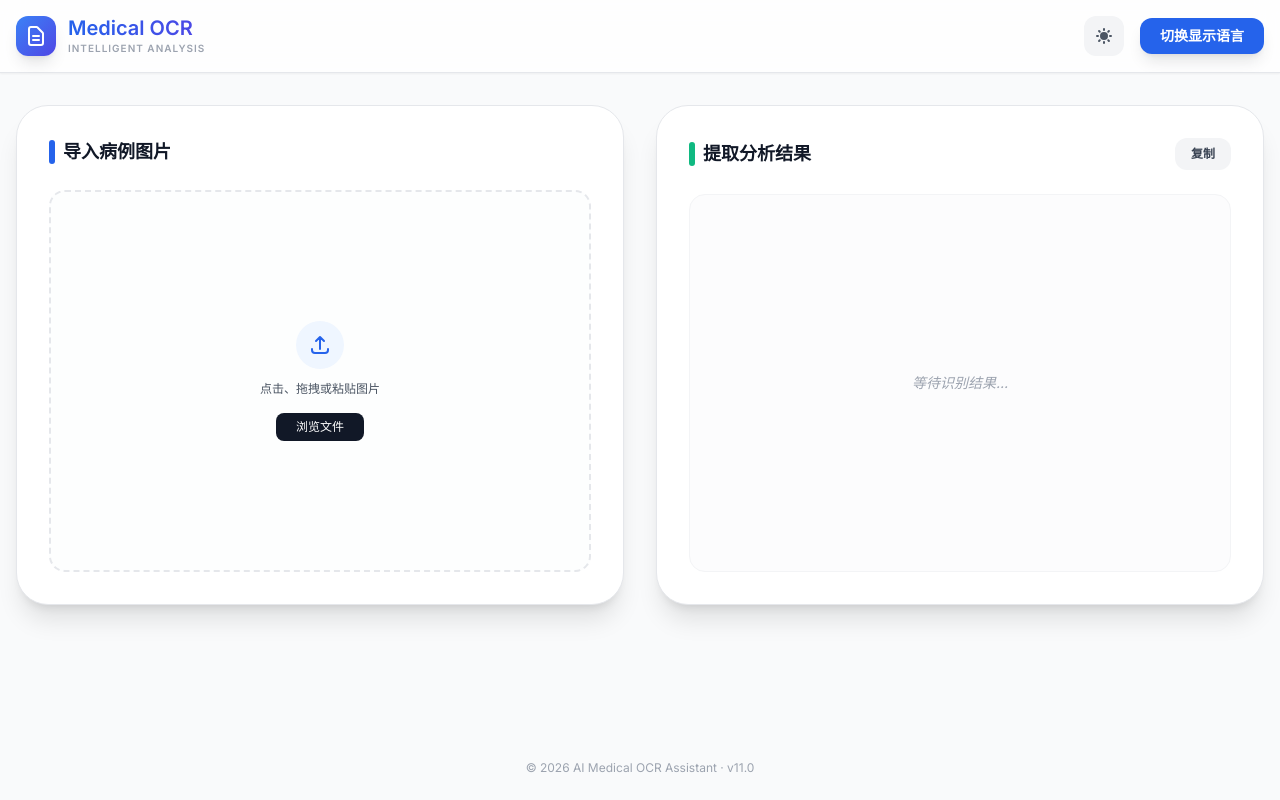
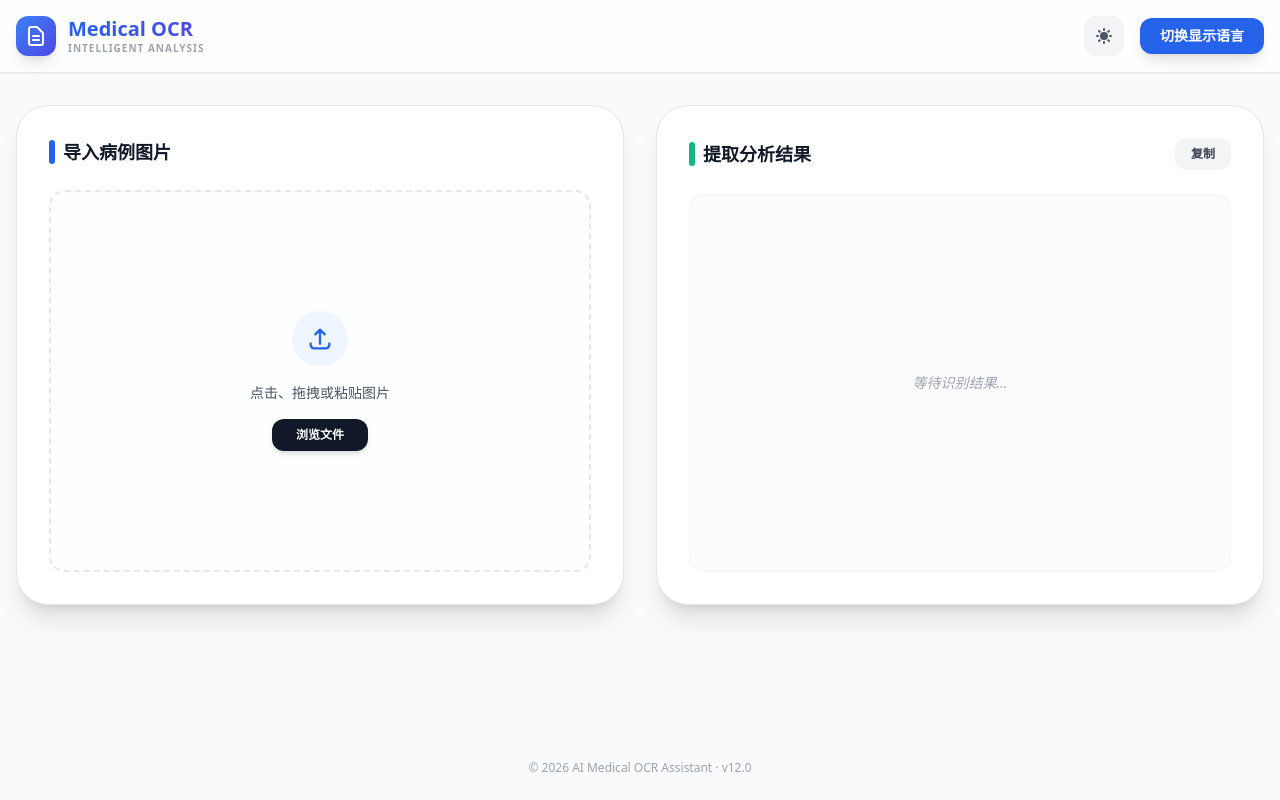
Before and after one commit to EEEEEEREN/medical-ocr, a Flask app: page / in a window 1280 px wide. Run offline with Flask 3, Linux system fonts and the light colour scheme; some libraries are stand-ins or nearby versions.

Commit message:
Update index.html

```diff
--- a/templates/index.html
+++ b/templates/index.html
@@ -14,7 +14,7 @@
         #result-content::-webkit-scrollbar-thumb { background: #cbd5e1; border-radius: 10px; }
     </style>
 </head>
-<body class="bg-gray-50 dark:bg-gray-950 text-gray-900 dark:text-gray-100 min-h-screen flex flex-col transition-colors duration-300">
+<body class="bg-gray-50 dark:bg-gray-950 text-gray-900 dark:text-gray-100 min-h-screen flex flex-col transition-colors duration-300 font-sans">
 
     <header class="bg-white/80 dark:bg-gray-900/80 backdrop-blur-md shadow-sm border-b dark:border-gray-800 sticky top-0 z-50">
         <div class="max-w-7xl mx-auto px-4 py-4 flex items-center justify-between">
@@ -48,19 +48,19 @@
                 <span class="w-1.5 h-6 bg-blue-600 rounded-full"></span>导入病例图片
             </h2>
 
-            <div id="dropzone" class="flex-1 border-2 border-dashed border-gray-200 dark:border-gray-700 rounded-2xl p-6 text-center cursor-pointer flex flex-col items-center justify-center group bg-gray-50/30 dark:bg-gray-900/10">
+            <div id="dropzone" class="flex-1 border-2 border-dashed border-gray-200 dark:border-gray-700 rounded-2xl p-6 text-center cursor-pointer flex flex-col items-center justify-center group bg-gray-50/30 dark:bg-gray-900/10 hover:border-blue-400 hover:bg-blue-50/20 transition-all duration-300">
                 <input id="file-input" type="file" accept="image/*" class="hidden">
-                <div class="w-12 h-12 bg-blue-50 dark:bg-gray-700 rounded-full flex items-center justify-center mb-3 text-blue-600">
-                    <svg xmlns="http://www.w3.org/2000/svg" class="w-6 h-6" fill="none" viewBox="0 0 24 24" stroke="currentColor">
+                <div class="w-14 h-14 bg-blue-50 dark:bg-gray-700 rounded-full flex items-center justify-center mb-4 text-blue-600 group-hover:scale-110 transition-transform">
+                    <svg xmlns="http://www.w3.org/2000/svg" class="w-7 h-7" fill="none" viewBox="0 0 24 24" stroke="currentColor">
                         <path stroke-linecap="round" stroke-linejoin="round" stroke-width="2" d="M4 16v1a3 3 0 003 3h10a3 3 0 003-3v-1m-4-8l-4-4m0 0L8 8m4-4v12" />
                     </svg>
                 </div>
-                <p class="text-gray-600 dark:text-gray-400 font-medium text-xs">点击、拖拽或粘贴图片</p>
-                <button id="select-file-btn" class="mt-4 px-5 py-1.5 bg-gray-900 dark:bg-blue-600 text-white rounded-lg text-xs font-medium">浏览文件</button>
+                <p class="text-gray-600 dark:text-gray-400 font-medium text-sm">点击、拖拽或粘贴图片</p>
+                <button id="select-file-btn" class="mt-4 px-6 py-2 bg-gray-900 dark:bg-blue-600 text-white rounded-xl text-xs font-semibold shadow-md group-hover:bg-blue-700 transition-colors">浏览文件</button>
             </div>
 
             <div id="preview-container" class="mt-4 hidden">
-                <img id="preview-image" class="w-full rounded-xl border dark:border-gray-600 max-h-40 object-contain bg-gray-50">
+                <img id="preview-image" class="w-full rounded-xl border dark:border-gray-600 max-h-32 object-contain bg-gray-50 shadow-sm">
             </div>
         </div>
 
@@ -69,26 +69,24 @@
                 <h2 class="text-lg font-bold flex items-center gap-2">
                     <span class="w-1.5 h-6 bg-emerald-500 rounded-full"></span>提取分析结果
                 </h2>
-                <button id="copy-btn" class="px-4 py-2 bg-gray-100 dark:bg-gray-700 hover:bg-gray-200 dark:hover:bg-gray-600 text-gray-700 dark:text-gray-200 rounded-xl text-xs font-bold transition-all">
-                    复制
-                </button>
+                <button id="copy-btn" class="px-4 py-2 bg-gray-100 dark:bg-gray-700 hover:bg-gray-200 dark:hover:bg-gray-600 text-gray-700 dark:text-gray-200 rounded-xl text-xs font-bold transition-all">复制</button>
             </div>
 
-            <div id="status-bar" class="hidden p-3 bg-blue-50/50 dark:bg-blue-900/20 rounded-xl mb-4 border border-blue-100 dark:border-blue-800/30 text-blue-600 dark:text-blue-400 text-sm flex items-center gap-2">
+            <div id="status-bar" class="hidden p-3 bg-blue-50/50 dark:bg-blue-900/20 rounded-xl mb-4 border border-blue-100 dark:border-blue-800/30 text-blue-600 dark:text-blue-400 text-xs flex items-center gap-2">
                 <div class="w-1.5 h-1.5 bg-blue-600 rounded-full animate-pulse"></div>
                 <span id="status-text">系统就绪</span>
             </div>
 
-            <div id="result-content" class="flex-1 bg-gray-50/50 dark:bg-gray-900/50 rounded-2xl p-6 border border-gray-100 dark:border-gray-800 flex items-center justify-center transition-all">
-                <p class="text-gray-400 italic text-sm text-center">等待识别结果...</p>
+            <div id="result-content" class="flex-1 bg-gray-50/50 dark:bg-gray-900/50 rounded-2xl p-6 border border-gray-100 dark:border-gray-800 flex items-center justify-center transition-all overflow-y-auto">
+                <p class="text-gray-400 italic text-sm text-center py-10">等待识别结果...</p>
             </div>
         </div>
     </main>
 
     <footer class="py-6 text-center text-gray-400 dark:text-gray-600 text-xs mt-auto">
-        <p>© 2026 AI Medical OCR Assistant · v11.0</p>
+        <p>© 2026 AI Medical OCR Assistant · v12.0</p>
     </footer>
 
-    <script src="/static/js/script.js?v=11.0"></script>
+    <script src="/static/js/script.js?v=12.0"></script>
 </body>
 </html>
```
